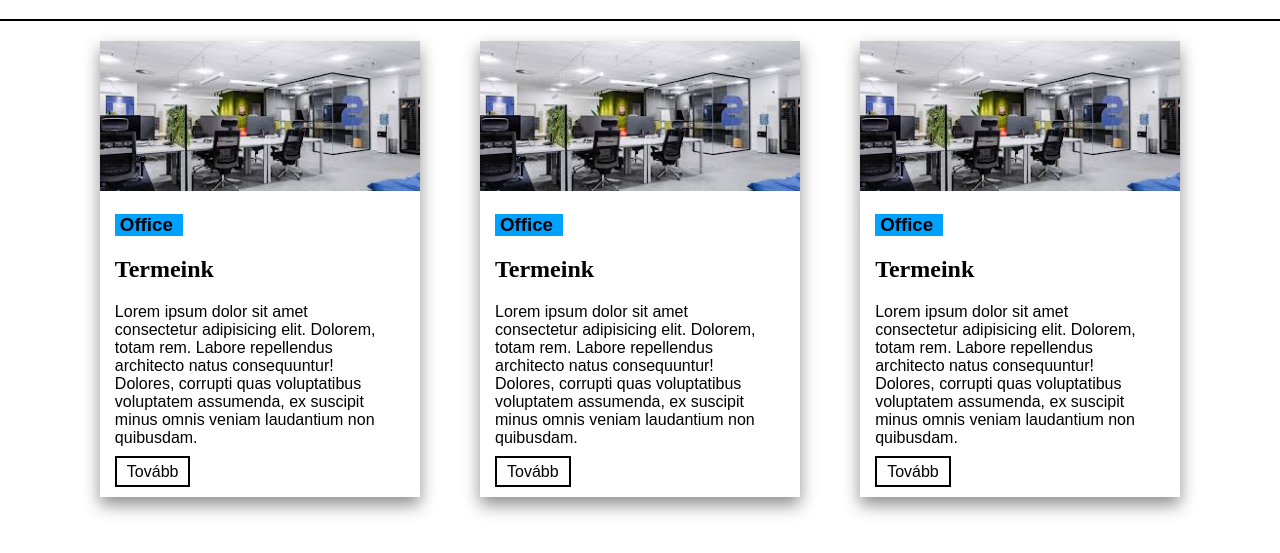
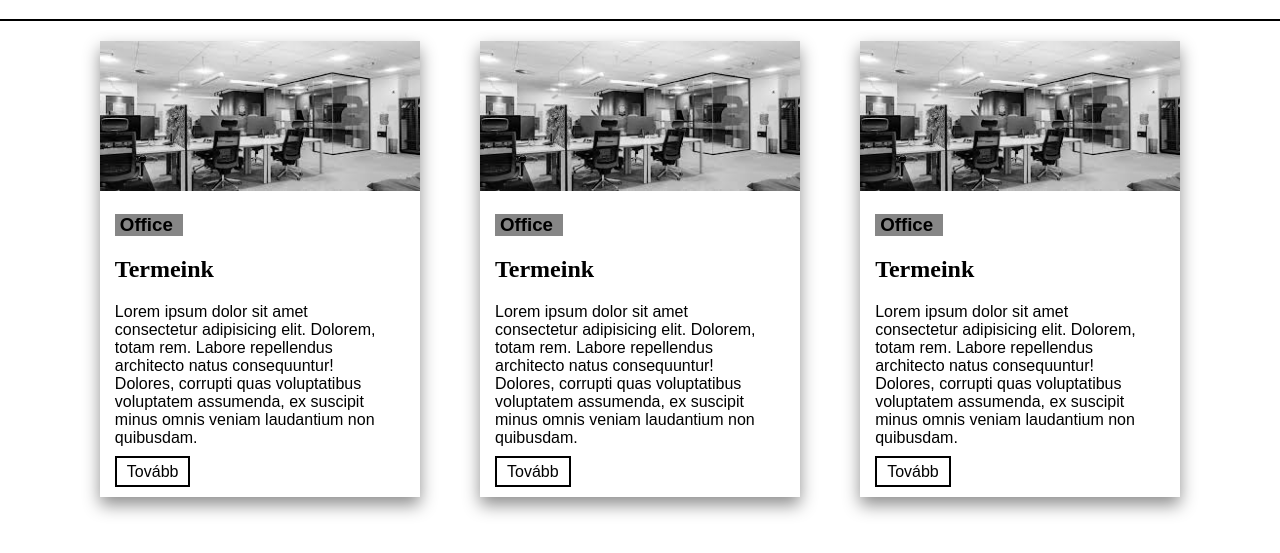
Before and after one commit to Kristoooof/-j-k-rty-k, a plain HTML site: page index.html in a window 1280 px wide. Shown: the part 69-622 px from the top of the page. Drawn offline with Linux system fonts and the light colour scheme.

Commit message:
Update stilus.css

```diff
--- a/stilus.css
+++ b/stilus.css
@@ -9,6 +9,10 @@
     /* background-color: gray ; */
 
     width:25%;
+    filter: grayscale(100%);
+}
+.card:hover{
+    filter: grayscale(0%);
 }
 .card-text{
 
```
